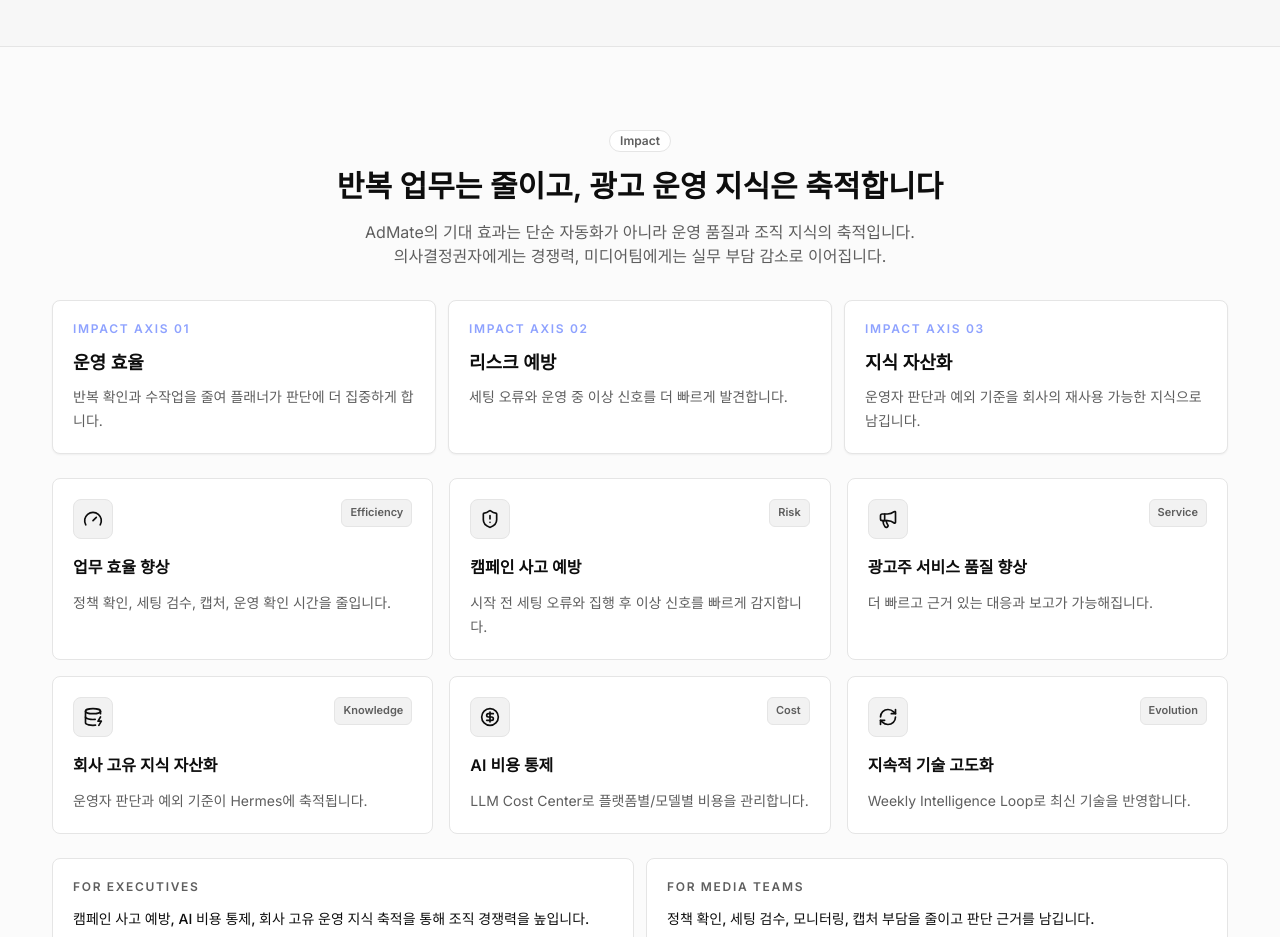
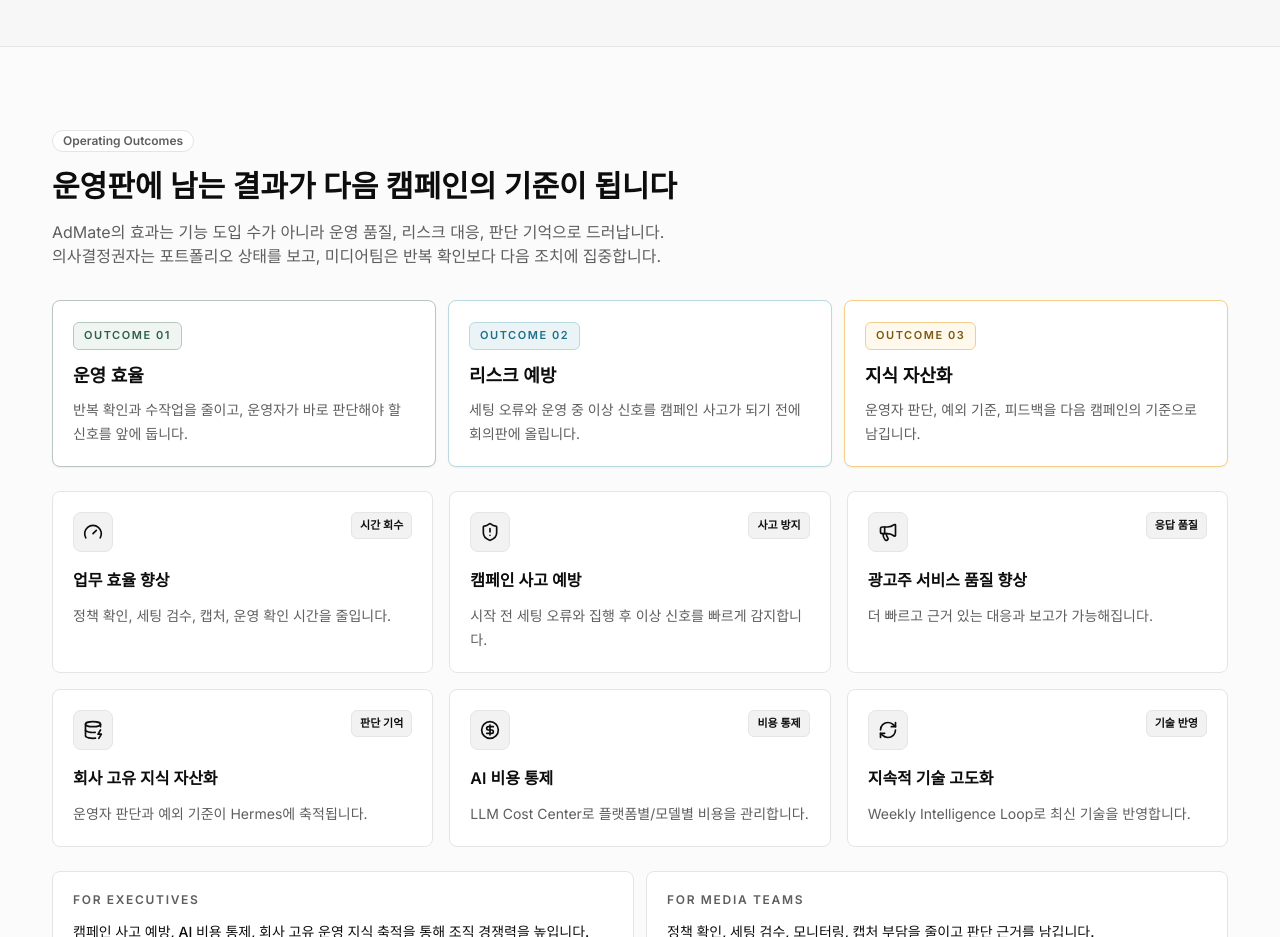
Before and after one commit to Jhongjin/admate-homepage, a Next.js app: page / in a window 1280 px wide. Shown: the part 7780-8717 px from the top of the page. Built offline with nearby package versions, Linux system fonts and the light colour scheme.

Commit message:
feat: sharpen homepage operating outcomes

```diff
--- a/src/components/home/ImpactSection.tsx
+++ b/src/components/home/ImpactSection.tsx
@@ -6,45 +6,60 @@
 const impactAxes = [
   {
     title: "운영 효율",
-    description: "반복 확인과 수작업을 줄여 플래너가 판단에 더 집중하게 합니다.",
+    description: "반복 확인과 수작업을 줄이고, 운영자가 바로 판단해야 할 신호를 앞에 둡니다.",
+    accent: "#2F5D50",
+    tint: "#EFF6F2",
+    border: "#B8C7BE",
   },
   {
     title: "리스크 예방",
-    description: "세팅 오류와 운영 중 이상 신호를 더 빠르게 발견합니다.",
+    description: "세팅 오류와 운영 중 이상 신호를 캠페인 사고가 되기 전에 회의판에 올립니다.",
+    accent: "#1F6F8B",
+    tint: "#EAF4F7",
+    border: "#B9D8E2",
   },
   {
     title: "지식 자산화",
-    description: "운영자 판단과 예외 기준을 회사의 재사용 가능한 지식으로 남깁니다.",
+    description: "운영자 판단, 예외 기준, 피드백을 다음 캠페인의 기준으로 남깁니다.",
+    accent: "#7A5A12",
+    tint: "#FFF8EC",
+    border: "#F5CE8B",
   },
 ]
 
-const impactTags = ["Efficiency", "Risk", "Service", "Knowledge", "Cost", "Evolution"]
+const impactTags = ["시간 회수", "사고 방지", "응답 품질", "판단 기억", "비용 통제", "기술 반영"]
 
 export function ImpactSection() {
   return (
     <section id="impact" className="border-b border-border bg-[#FBFBFB] py-20">
       <div className="section-shell">
         <SectionHeading
-          eyebrow="Impact"
-          title="반복 업무는 줄이고, 광고 운영 지식은 축적합니다"
+          eyebrow="Operating Outcomes"
+          title="운영판에 남는 결과가 다음 캠페인의 기준이 됩니다"
           description={
             <>
               <span className="block">
-                AdMate의 기대 효과는 단순 자동화가 아니라 운영 품질과 조직 지식의 축적입니다.
+                AdMate의 효과는 기능 도입 수가 아니라 운영 품질, 리스크 대응, 판단 기억으로 드러납니다.
               </span>
               <span className="block">
-                의사결정권자에게는 경쟁력, 미디어팀에게는 실무 부담 감소로 이어집니다.
+                의사결정권자는 포트폴리오 상태를 보고, 미디어팀은 반복 확인보다 다음 조치에 집중합니다.
               </span>
             </>
           }
-          align="center"
         />
 
         <div className="mb-6 grid gap-3 lg:grid-cols-3">
           {impactAxes.map((axis, index) => (
-            <div key={axis.title} className="rounded-lg border border-border bg-card p-5 shadow-sm">
-              <div className="text-xs font-semibold uppercase tracking-[0.14em] text-[#8EA2FF]">
-                Impact axis 0{index + 1}
+            <div
+              key={axis.title}
+              className="rounded-lg border bg-card p-5 shadow-sm"
+              style={{ borderColor: axis.border }}
+            >
+              <div
+                className="inline-flex rounded-md border px-2.5 py-1 text-[11px] font-semibold uppercase tracking-[0.14em]"
+                style={{ backgroundColor: axis.tint, borderColor: axis.border, color: axis.accent }}
+              >
+                Outcome 0{index + 1}
               </div>
               <h3 className="mt-3 text-lg font-semibold">{axis.title}</h3>
               <p className="mt-2 text-sm leading-6 text-muted-foreground">{axis.description}</p>
@@ -60,7 +75,7 @@
                   <div className="flex h-10 w-10 items-center justify-center rounded-lg border border-border bg-muted">
                     <impact.icon className="h-5 w-5" aria-hidden="true" />
                   </div>
-                  <span className="rounded-md border border-border bg-muted px-2 py-1 text-[11px] font-semibold text-muted-foreground">
+                  <span className="rounded-md border border-border bg-muted px-2 py-1 text-[11px] font-semibold text-foreground">
                     {impactTags[index]}
                   </span>
                 </div>
```
